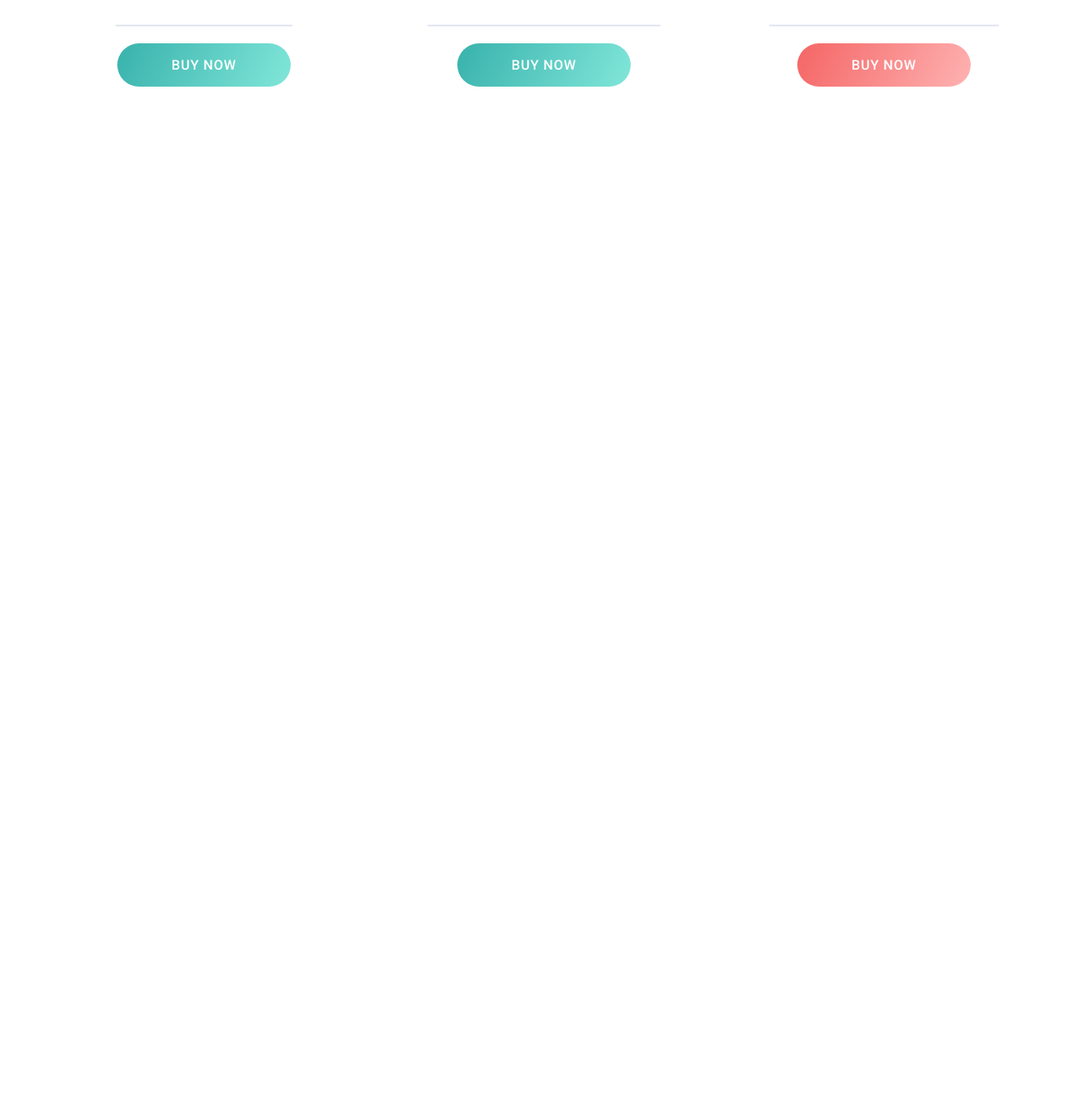
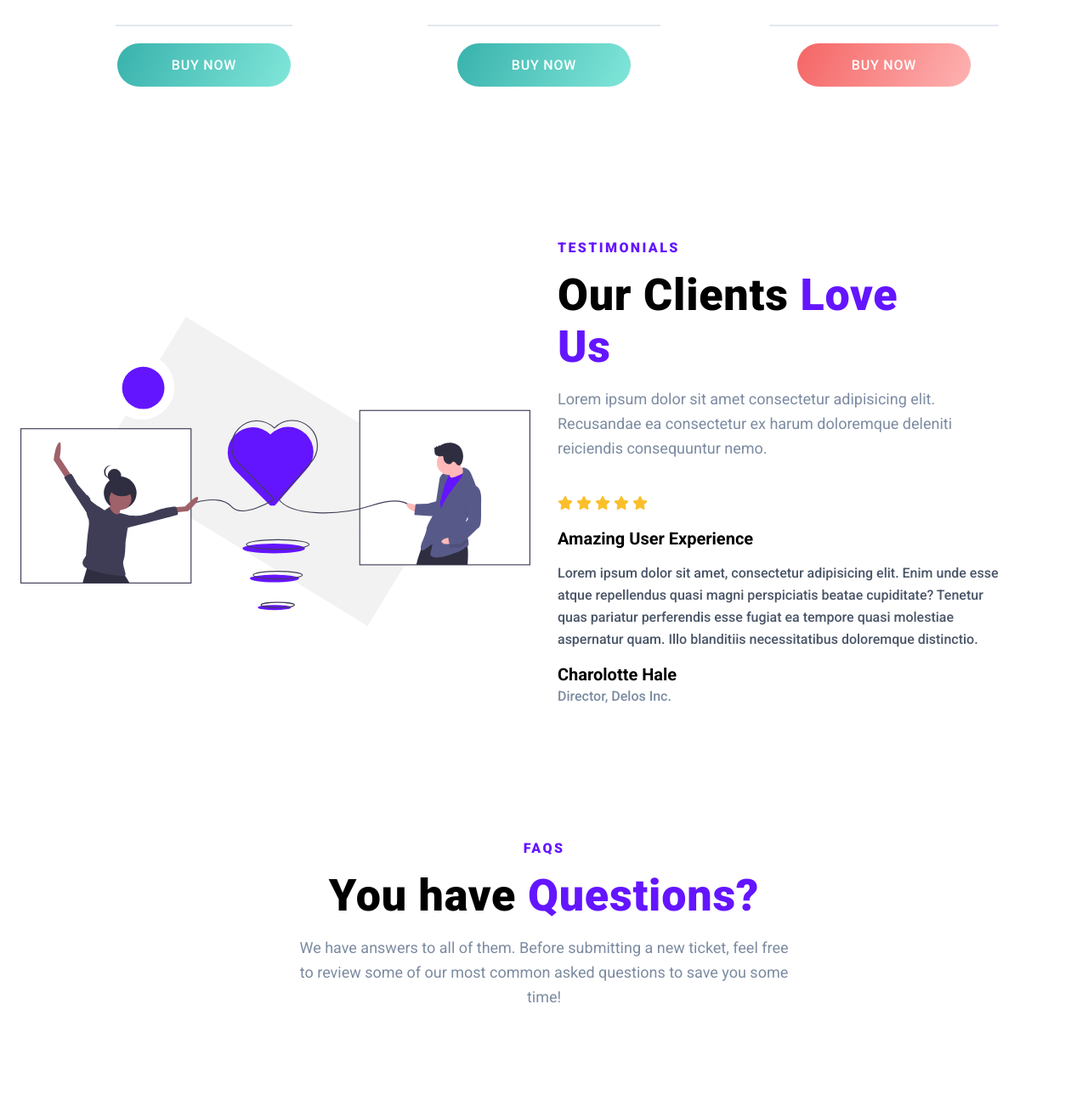
Before and after one commit to Kaan3223/SaaS-website, a plain HTML site: page index.html in a window 1280 px wide. Shown: the part 3698-5006 px from the top of the page at 85% size. Before the commit the page ends 3900 px from the top, so only its background shows below. Drawn offline with Linux system fonts and the light colour scheme.

Commit message:
Plans section completed, plans need individualization, testimonials formatted and styled, FAQS section almost done, footer started

```diff
--- a/index.html
+++ b/index.html
@@ -6,6 +6,7 @@
     <meta name="viewport" content="width=device-width, initial-scale=1.0">
     <title>Final Project</title>
     <link rel="stylesheet" href="style.css">
+    <script src="https://kit.fontawesome.com/1ebd9cedb1.js" crossorigin="anonymous"></script>
 </head>
 <body>
     <section id="landing">
@@ -342,6 +343,69 @@
                     </div>
                 </div>
             </section>
-            </main>
-        </body>
+
+            <section id="next__steps">
+                <div class="container">
+                    <div class="row row__quality">
+                        <div class="quality__img next-steps__img">
+                            <figure class="quality--img__wrapper next-steps__img--wrapper">
+                                <img src="./assets/testimonials_img.svg"
+                                class="lp__snip" alt="landing page snippet">
+                            </figure>
+                        </div>
+                        <div class="testimonials">
+                            <div class="testimonial__wording next__steps--wording">
+                                <h2 class="quality__title purple">TESTIMONIALS</h2>
+                                <h1 class="quality__hook">Our Clients <span class="purple">Love Us</span></h1>
+                                <p class="test__para">Lorem ipsum dolor sit amet consectetur adipisicing elit. Recusandae ea consectetur ex harum doloremque deleniti reiciendis consequuntur nemo.</p>
+                            </div>
+                            <div class="review">
+                                <div class="stars">
+                                    <i class="fa-solid fa-star"></i>
+                                    <i class="fa-solid fa-star"></i>
+                                    <i class="fa-solid fa-star"></i>
+                                    <i class="fa-solid fa-star"></i>
+                                    <i class="fa-solid fa-star"></i>
+                                </div>
+                                <div class="review__written">
+                                    <h2 class="review__title">Amazing User Experience</h2>
+                                    <p class="review__para">Lorem ipsum dolor sit amet, consectetur adipisicing elit. Enim unde esse atque repellendus quasi magni perspiciatis beatae cupiditate? Tenetur quas pariatur perferendis esse fugiat ea tempore quasi molestiae aspernatur quam. Illo blanditiis necessitatibus doloremque distinctio.</p>
+                                </div>
+                                <div class="profile">
+                                    <!-- <figure><img src="./assets/review_profile_img.png" alt="">
+                                    </figure> -->
+                                    <div class="profile__info">
+                                        <h2 class="profile__name">Charolotte Hale</h2>
+                                        <p class="profile__occupation">Director, Delos Inc.</p>
+                                    </div>
+                                </div>
+                            </div>
+                        </div>
+                    </div>
+                </div>
+            </section>
+
+            <section>
+                <div class="container">
+                    <div class="row features__header">
+                        <h3 class="features__title purple">FAQS</h3>
+                        <h2 class="centered__hook">You have <span class="purple">Questions?</span></h2>
+                        <p class="features__description">We have answers to all of them. Before submitting a new ticket, feel free to review some of our most common asked questions to save you some time!</p>
+                    </div>
+                    <div class="row FAQ">
+                        <dt >
+                            <dd></dd>
+                        </dt>
+                    </div>
+                </div>
+            </section>
+        </main>
+        <footer>
+            <div class="row">
+                <div class="links">
+
+                </div>
+            </div>
+        </footer>
+    </body>
 </html>
--- a/style.css
+++ b/style.css
@@ -39,6 +39,15 @@ li {
     letter-spacing: 0.05rem;
 }
 
+.centered__hook {
+    width: 100%;
+    text-align: center;
+    letter-spacing: 0.05rem;
+    font-size: 52px;
+    font-weight: 900;
+    letter-spacing: 1;
+}
+
 .blue__button {
     background: linear-gradient(115deg, rgb(56, 178, 172) 0%, rgb(129, 230, 217) 100%);
     color: white;
@@ -46,7 +55,6 @@ li {
 
 .white__button {
     background-color: white;
-    color: ;
 }
 
 .red__button {
@@ -457,3 +465,78 @@ PLANS
 .plan__purchase {
     padding: 36px 16px;
 }
+
+
+/*
+
+TESTIMONIALS
+
+*/
+
+.testimonials {
+    display: flex;
+    flex-direction: column;
+    width: 50%;
+}
+
+.testimonial__wording {
+    margin-right: 64px;
+    padding: 0 32px;
+}
+
+.review {
+    padding: 0 32px;
+}
+
+.stars {
+    color: #fabf2a;
+    margin-bottom: 20px;
+}
+
+.test__para {
+    margin-top: 16px;
+    margin-bottom: 40px;
+    max-width: 576px;
+    line-height: 1.625;
+    font-size: 18px;
+    color: rgb(124 139 161);
+}
+
+.review__title {
+    font-size: 20px;
+}
+
+.review__para {
+    padding: 16px 0;
+    font-weight: 500;
+    line-height: 1.625;
+    color: rgb(74 85 104);
+}
+
+.profile__name {
+    font-size: 20px;
+    font-weight: 700;
+    padding-bottom: 4px;
+}
+
+.profile__occupation {
+    color: rgb(124 139 161);
+    font-size: 16px;
+    font-weight: 500;
+}
+
+
+/*
+
+FAQS
+
+*/
+
+
+
+
+/*
+
+FOOTER
+
+*/
```
Also changed, not shown: assets/review_profile_img.png (added), assets/testimonials_img.svg (added).
